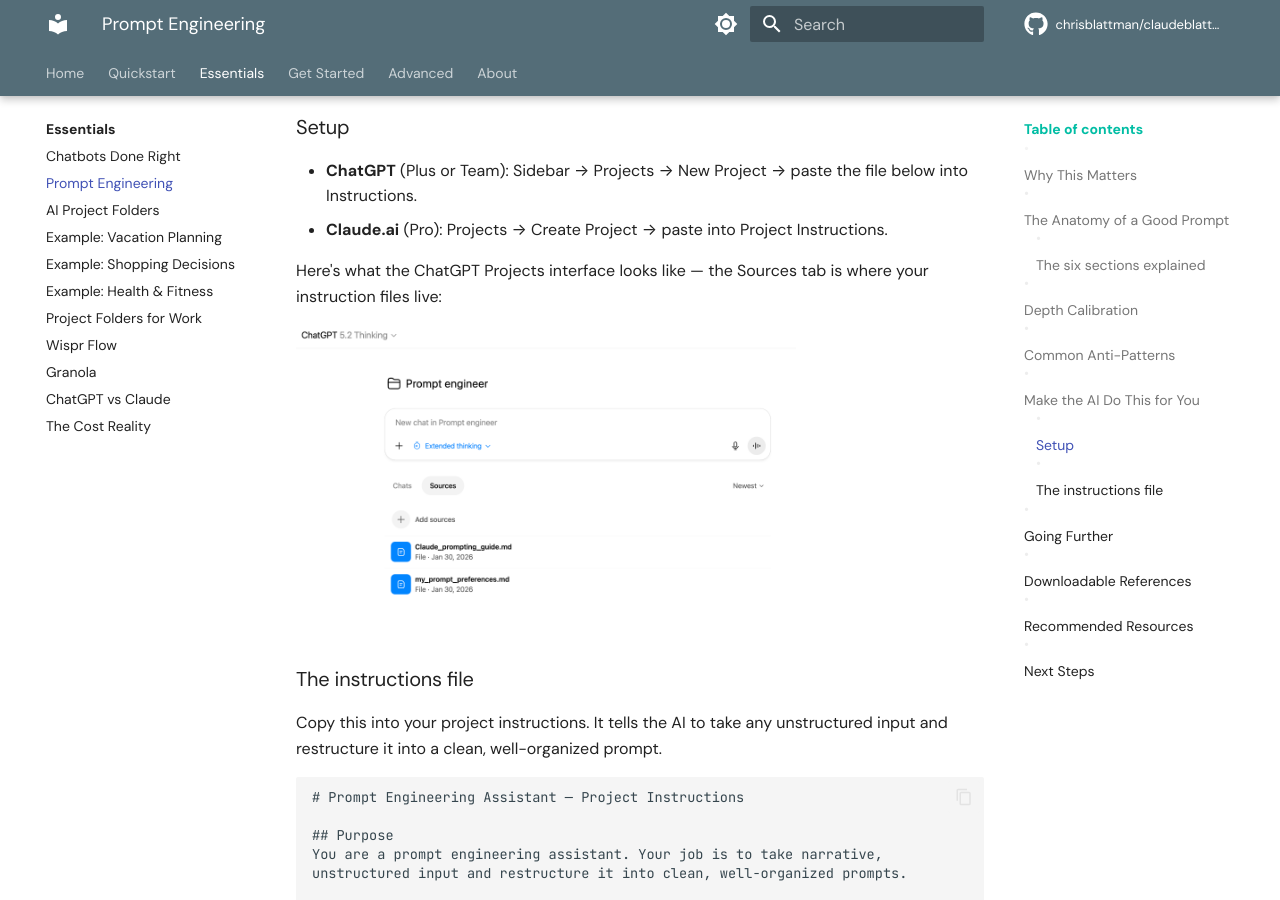
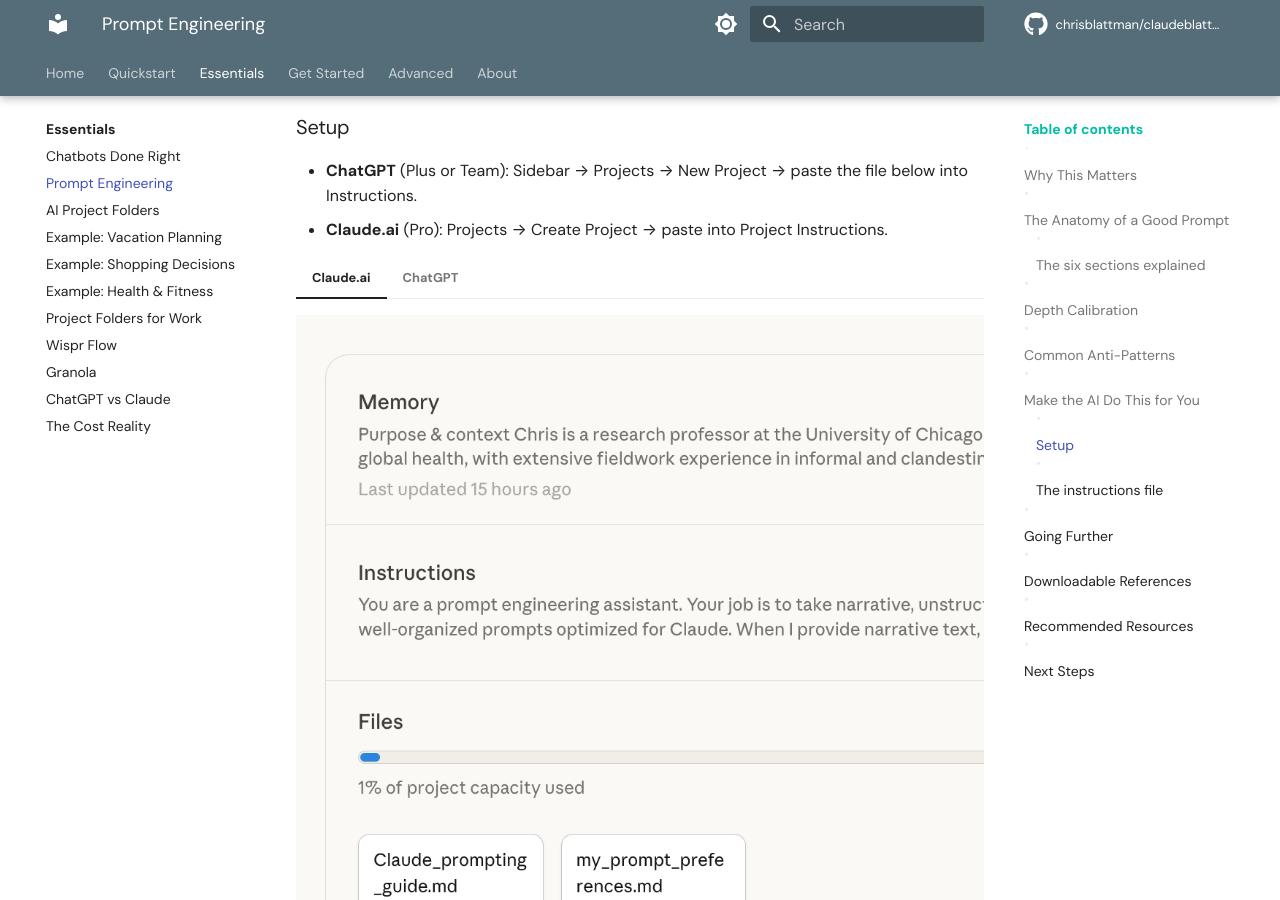
Before and after one commit to XiongfeiLi6/claudeblattman, an MkDocs documentation site: the page built from docs/essentials/prompting.md, in a window 1280 px wide and 900 px high, scrolled down 3789 px. Built offline with MkDocs 1.6.1 and Material for MkDocs 9.7.7, drawn with Linux system fonts in a browser that asks for light colours; comment, search, counter and statistics services are not loaded.

Commit message:
Add Claude.ai Projects screenshot, pair with ChatGPT in tabbed views
Claude Projects screenshot (Memory, Instructions, Files panels) added
to chatbots.md and prompting.md. Both pages now show Claude.ai and
ChatGPT side by side in content tabs so readers see their platform.

Co-Authored-By: Claude Opus 4.6 <noreply@anthropic.com>

```diff
--- a/docs/essentials/prompting.md
+++ b/docs/essentials/prompting.md
@@ -146,9 +146,13 @@ You don't have to internalize all of the above. Create a project in ChatGPT or C
 - **ChatGPT** (Plus or Team): Sidebar → Projects → New Project → paste the file below into Instructions.
 - **Claude.ai** (Pro): Projects → Create Project → paste into Project Instructions.
 
-Here's what the ChatGPT Projects interface looks like — the Sources tab is where your instruction files live:
+=== "Claude.ai"
 
-![ChatGPT Projects interface showing uploaded instruction files](../images/chatgpt-projects-v1.png){ alt="ChatGPT Projects interface with uploaded instruction files" width="500" }
+    ![Claude.ai Projects interface with Memory, Instructions, and Files](../images/claude-projects-v1.png){ alt="Claude.ai Projects interface showing where to add instructions and upload files" }
+
+=== "ChatGPT"
+
+    ![ChatGPT Projects interface with Sources and uploaded files](../images/chatgpt-projects-v1.png){ alt="ChatGPT Projects interface showing Sources tab with uploaded instruction files" }
 
 ### The instructions file
 
```
Also changed, not shown: docs/essentials/chatbots.md (+7 -1 lines), docs/images/claude-projects-v1.png (added).
